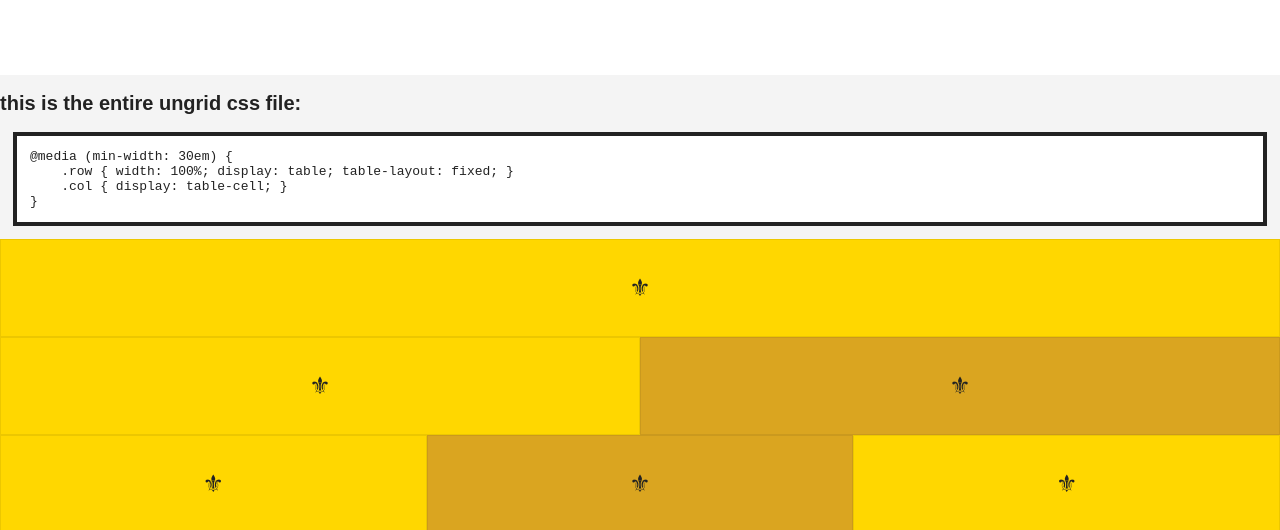
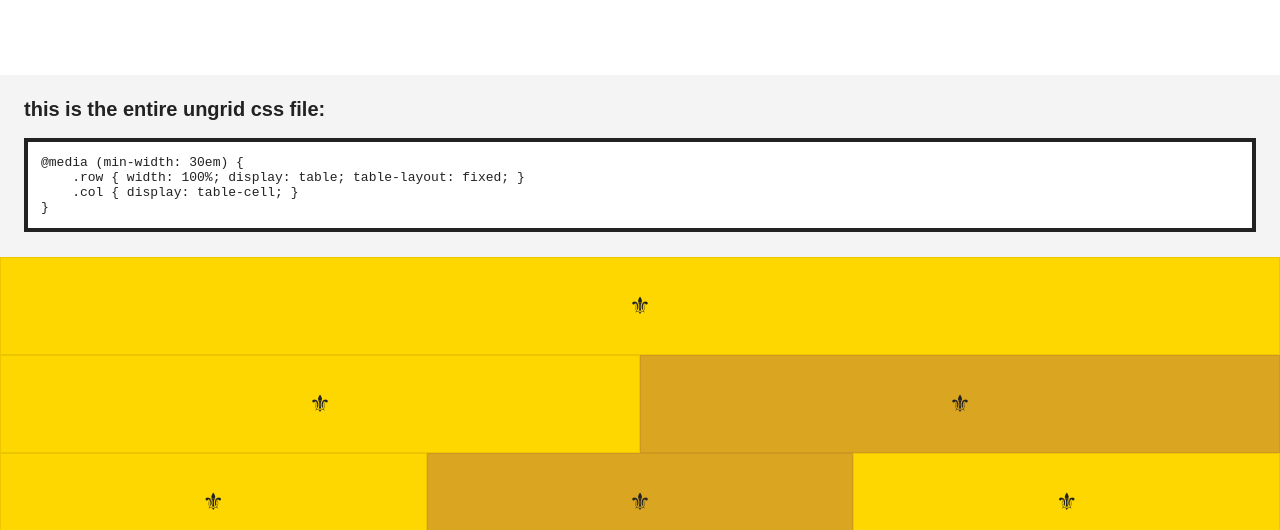
Before and after one commit to chrisnager/ungrid, a plain HTML site: page index.html in a window 1280 px wide. Shown: the part 240-770 px from the top of the page. Drawn offline with Linux system fonts and the light colour scheme.

Commit message:
Update docs.css

```diff
--- a/docs.css
+++ b/docs.css
@@ -18,7 +18,6 @@ h2 {
 }
 
 pre {
-    margin: 1em;
     border: 4px solid;
     padding: 1em;
     white-space: pre-wrap;
@@ -31,6 +30,7 @@ pre {
 }
 
 .ungrid-css {
+    padding: 0.25em 1em 0.5em;
     overflow: hidden;
     text-align: left;
     background-color: #f4f4f4;
```
